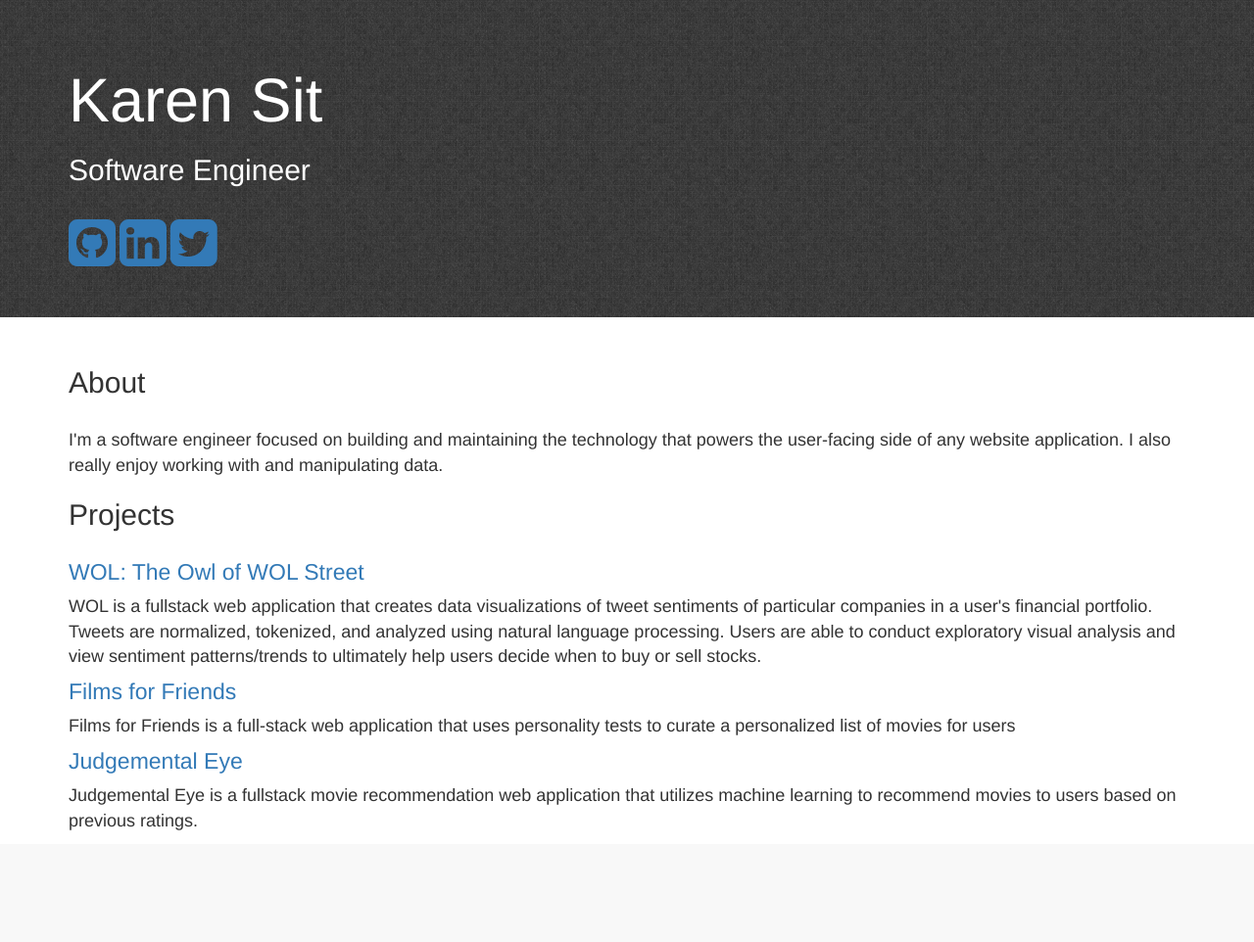
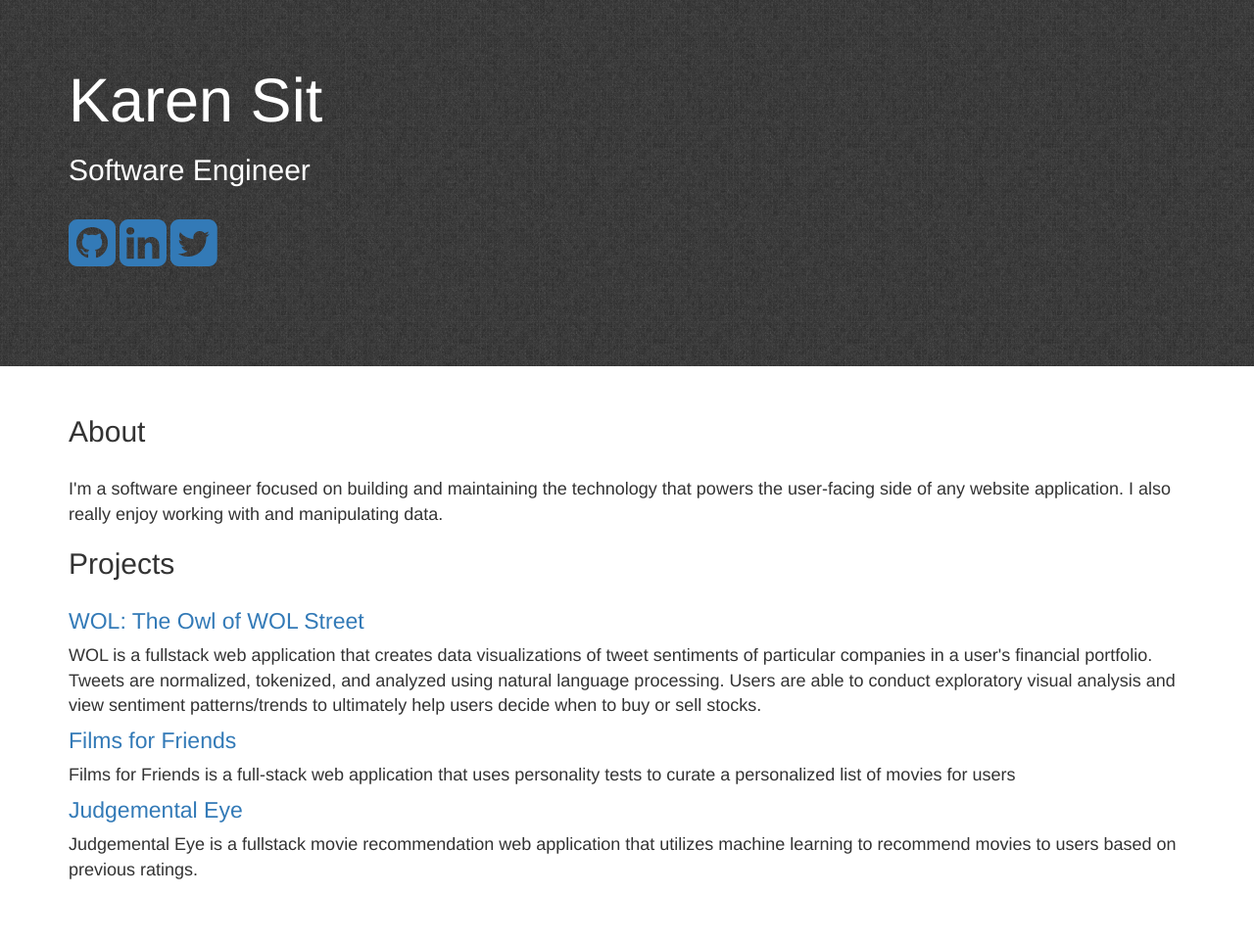
Before and after one commit to karenwsit/personal_website, a Flask app: page / in a window 1280 px wide. Shown: the whole page at 98% size. Before the commit the page ends 848 px from the top, so only its background shows below. Run offline with Flask 2, Linux system fonts and the light colour scheme; some libraries are stand-ins or nearby versions.

Commit message:
added padding to the bottom of website

```diff
--- a/static/css/custom.css
+++ b/static/css/custom.css
@@ -29,3 +29,7 @@
 .container p{
 	font-size: 18px;
 }
+
+.container{
+	padding-bottom: 50px;
+}
```
